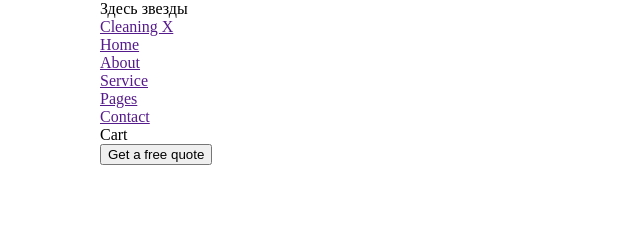
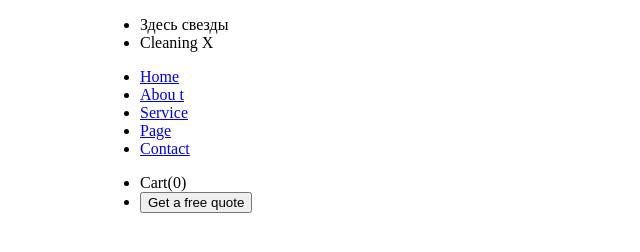
Before and after one commit to AleksDamsky/rep_for_anotherNout, a plain HTML site: page prod.html in a window 1280 px wide. Shown: the whole page, without its empty margins (0-640 px from the left). Drawn offline with Linux system fonts and the light colour scheme.

Commit message:
change a HTML-file

```diff
--- a/prod.html
+++ b/prod.html
@@ -11,27 +11,21 @@
     <!-- Шапка -->
     <header class="header">
         <div class="container header-container">
-            <div class="header-part1">
-                <div class="header-stars">Здесь звезды</div>
-                <div class="header-logo"><a href="">Cleaning X</a></div>
-            </div>
-
-            <div class="header-part2">
-                <div class="header-home"><a href="">Home</a></div>
-                <div class="header-about"><a href="">About</a></div>
-                <div class="header-service"><a href="">Service</a></div>
-                <div class="header-pages"><a href="">Pages</a></div>
-                <div class="header-contact"><a href="">Contact</a></div>
-            </div>
-
-            <div class="header-part3">
-                <div class="header-cart">
-                    Cart
-                </div>
-                <div class="header-quote">
-                    <button class="header-btn">Get a free quote</button>
-                </div>
-            </div>
+            <ul class="header-nav1">
+                <li class="header-stars">Здесь свезды</li>
+                <li class="header-logo">Cleaning X</li>
+            </ul>
+            <ul class="header-nav2">
+                <li class="header-home"><a href="#" class="header-link1">Home</a></li>
+                <li class="header-about"><a href="#" class="header-link2">Abou t</a></li>
+                <li class="header-service"><a href="#" class="header-link3">Service</a></li>
+                <li class="header-page"><a href="#" class="header-link4">Page</a></li>
+                <li class="header-contect"><a href="#" class="header-link5">Contact</a></li>
+            </ul>
+            <ul class="header-nav3">
+                <li class="header-cart">Cart(0)</li>
+                <li class="header-cart"><button class="header-btn">Get a free quote</button></li>
+            </ul>
         </div>
     </header>
 </body>
```
